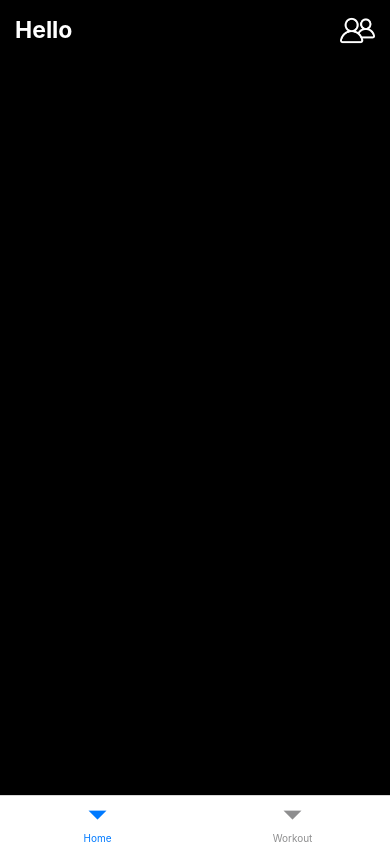
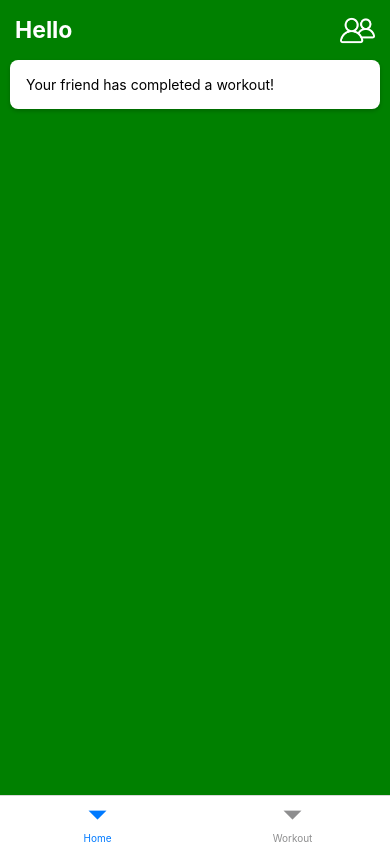
Before and after one commit to narnia1601/workout_app, a React Native app in the folder app/: screen /Home in a window 390 px wide. Built offline with nearby package versions, Linux system fonts and the light colour scheme.

Commit message:
added card component

```diff
--- /dev/null
+++ b/app/components/Card.js
@@ -0,0 +1,24 @@
+import { StyleSheet, View, Text } from "react-native"
+
+export default function Card(props) {
+  return (
+    <View style={styles.card}>
+      <Text>{props.text}</Text>
+    </View>
+  );
+}
+
+const styles = StyleSheet.create({
+  card: {
+    backgroundColor: 'white',
+    borderRadius: 8,
+    padding: 16,
+    shadowColor: '#000',
+    shadowOffset: { width: 0, height: 2 },
+    shadowOpacity: 0.2,
+    shadowRadius: 4,
+    elevation: 3,
+    marginLeft: 10,
+    marginRight: 10
+  },
+});
--- a/app/globalStyles.js
+++ b/app/globalStyles.js
@@ -3,9 +3,6 @@ import { StyleSheet } from 'react-native';
 export const globalStyles = StyleSheet.create({
   container: {
     flex: 1,
-    backgroundColor: 'black',
+    backgroundColor: 'green',
   },
-  text: {
-    color: 'white'
-  }
 });
--- a/app/screens/HomeScreen.js
+++ b/app/screens/HomeScreen.js
@@ -1,7 +1,7 @@
 import { SafeAreaView } from "react-native-safe-area-context";
 import Header from "../components/Header";
-import { StyleSheet } from "react-native";
 import { globalStyles } from "../globalStyles";
+import Card from '../components/Card'
 
 export default function HomeScreen({ navigation }){
     const navigateToFriendsScreen = () => {
@@ -10,6 +10,7 @@ export default function HomeScreen({ navigation }){
     return (
         <SafeAreaView style={globalStyles.container}>
             <Header title="Hello" icon={navigateToFriendsScreen}></Header>
+            <Card text="Your friend has completed a workout!"></Card>
         </SafeAreaView>
     )
 }
```
